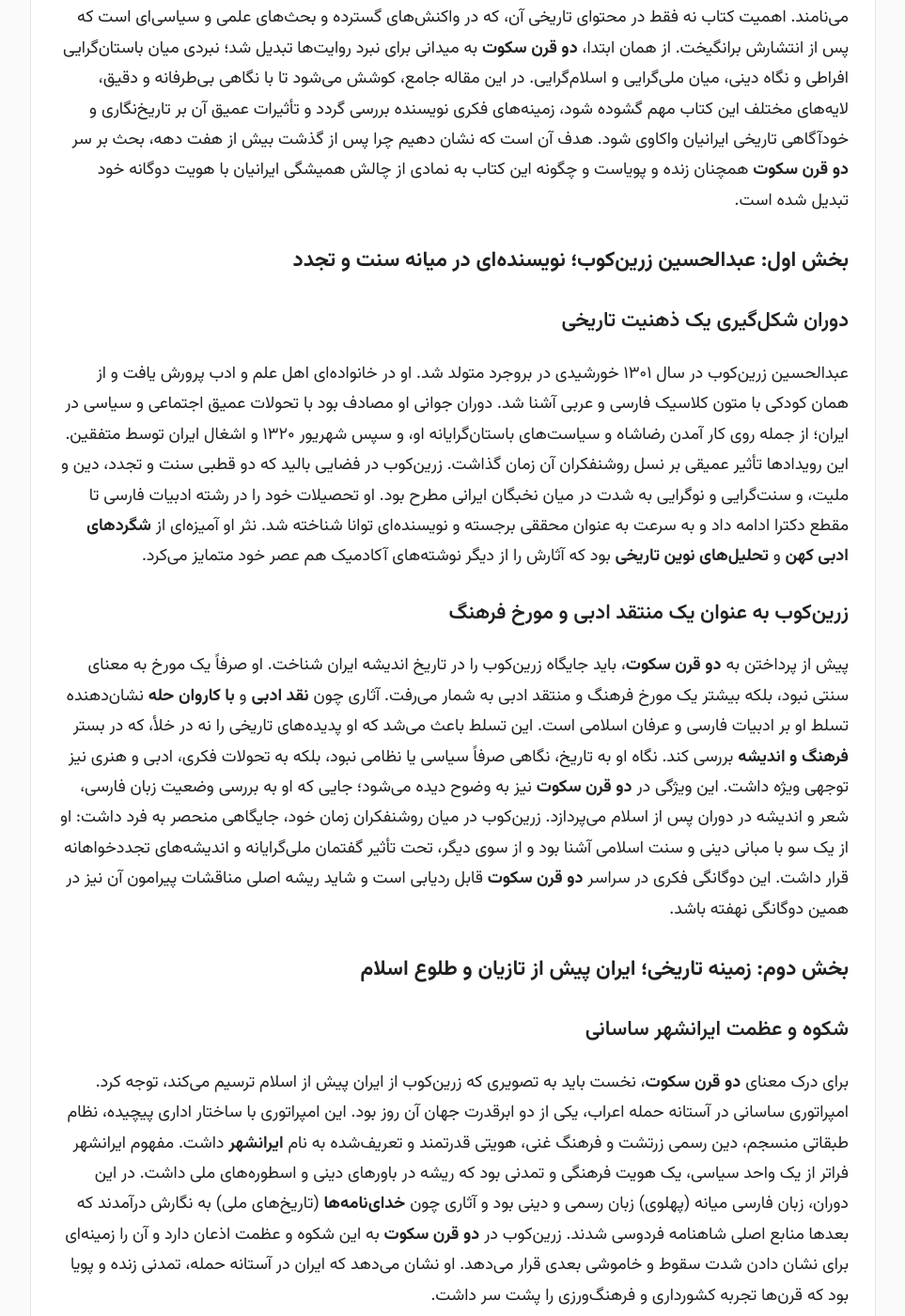
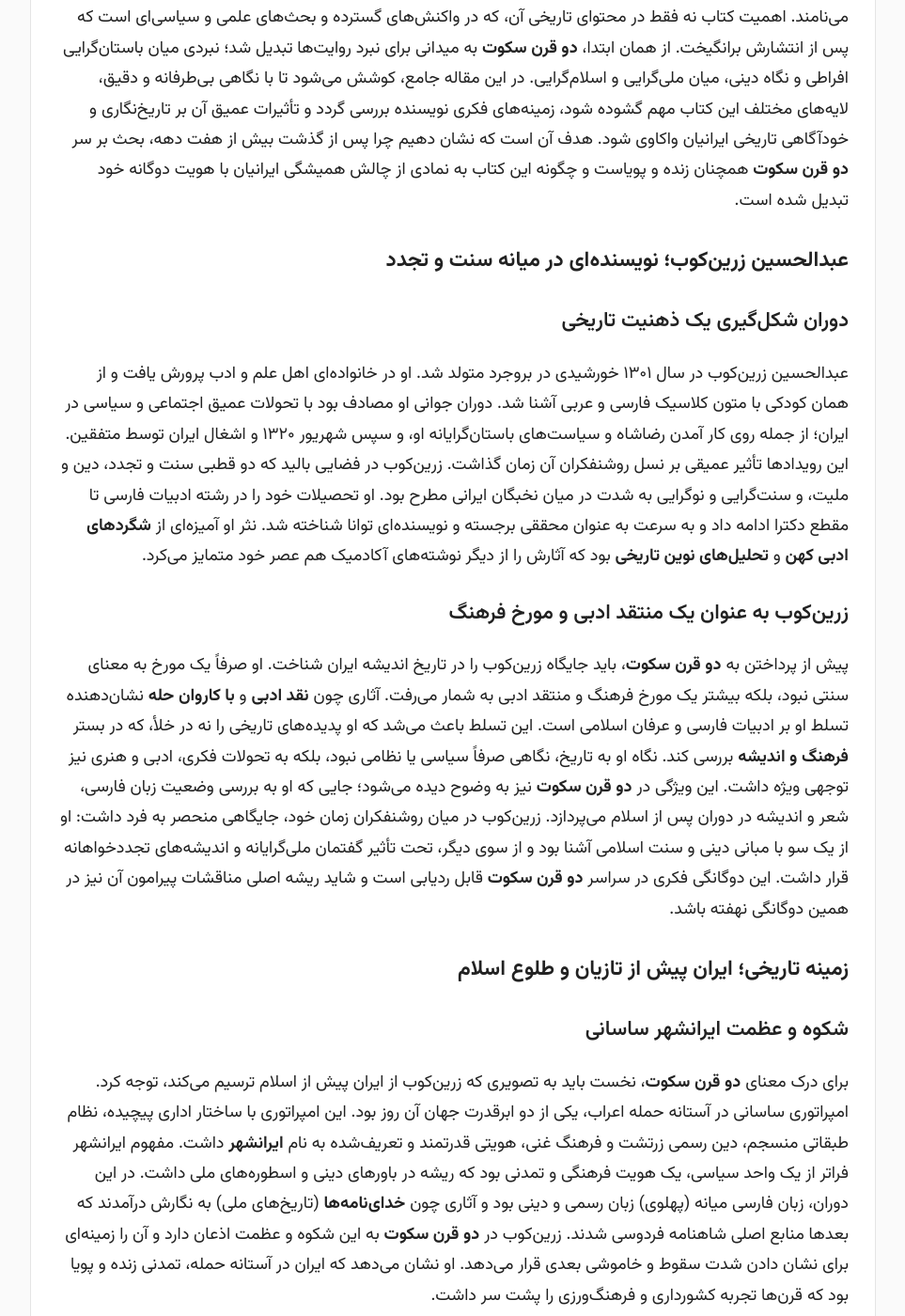
Before and after one commit to darkblog/darkblog.github.io, a Jekyll site: the page built from _posts/2026-2-28-117.md, in a window 1280 px wide and 1400 px high, scrolled down 456 px. Shown: the whole window at 94% size, without its empty margins (158-1121 px from the left). Built offline with Jekyll 4.4.1, drawn with Linux system fonts in a browser that asks for light colours; some of the changed text lies outside the part shown.

Commit message:
Update 2026-2-28-117.md

```diff
--- a/_posts/2026-2-28-117.md
+++ b/_posts/2026-2-28-117.md
@@ -5,7 +5,7 @@
 
 کتاب **دو قرن سکوت** نوشته عبدالحسین زرین‌کوب، بی‌گمان یکی از تاثیرگذارترین و در عین حال جنجالی‌ترین آثار در تاریخ معاصر ایران به شمار می‌رود. این کتاب که برای اولین بار در سال ۱۳۳۰ خورشیدی منتشر شد، روایتی متفاوت از سرنوشت ایران در دو قرن نخست پس از حمله اعراب و فروپاشی امپراتوری ساسانی ارائه می‌دهد. عنوان کتاب خود گویای محتوای آن است: دو قرنی که در آن به زعم نویسنده، صدای فرهنگ و هویت ایرانی به خاموشی گراییده بود. زرین‌کوب در این اثر با نثری شاعرانه و نگاهی نقادانه، به واکاوی دوره‌ای می‌پردازد که بسیاری از مورخان آن را دوران گذار از ایران باستان به ایران اسلامی می‌نامند. اهمیت کتاب نه فقط در محتوای تاریخی آن، که در واکنش‌های گسترده و بحث‌های علمی و سیاسی‌ای است که پس از انتشارش برانگیخت. از همان ابتدا، **دو قرن سکوت** به میدانی برای نبرد روایت‌ها تبدیل شد؛ نبردی میان باستان‌گرایی افراطی و نگاه دینی، میان ملی‌گرایی و اسلام‌گرایی. در این مقاله جامع، کوشش می‌شود تا با نگاهی بی‌طرفانه و دقیق، لایه‌های مختلف این کتاب مهم گشوده شود، زمینه‌های فکری نویسنده بررسی گردد و تأثیرات عمیق آن بر تاریخ‌نگاری و خودآگاهی تاریخی ایرانیان واکاوی شود. هدف آن است که نشان دهیم چرا پس از گذشت بیش از هفت دهه، بحث بر سر **دو قرن سکوت** همچنان زنده و پویاست و چگونه این کتاب به نمادی از چالش همیشگی ایرانیان با هویت دوگانه خود تبدیل شده است.
 
-## بخش اول: عبدالحسین زرین‌کوب؛ نویسنده‌ای در میانه سنت و تجدد
+## عبدالحسین زرین‌کوب؛ نویسنده‌ای در میانه سنت و تجدد
 
 ### دوران شکل‌گیری یک ذهنیت تاریخی
 
@@ -15,7 +15,7 @@
 
 پیش از پرداختن به **دو قرن سکوت**، باید جایگاه زرین‌کوب را در تاریخ اندیشه ایران شناخت. او صرفاً یک مورخ به معنای سنتی نبود، بلکه بیشتر یک مورخ فرهنگ و منتقد ادبی به شمار می‌رفت. آثاری چون **نقد ادبی** و **با کاروان حله** نشان‌دهنده تسلط او بر ادبیات فارسی و عرفان اسلامی است. این تسلط باعث می‌شد که او پدیده‌های تاریخی را نه در خلأ، که در بستر **فرهنگ و اندیشه** بررسی کند. نگاه او به تاریخ، نگاهی صرفاً سیاسی یا نظامی نبود، بلکه به تحولات فکری، ادبی و هنری نیز توجهی ویژه داشت. این ویژگی در **دو قرن سکوت** نیز به وضوح دیده می‌شود؛ جایی که او به بررسی وضعیت زبان فارسی، شعر و اندیشه در دوران پس از اسلام می‌پردازد. زرین‌کوب در میان روشنفکران زمان خود، جایگاهی منحصر به فرد داشت: او از یک سو با مبانی دینی و سنت اسلامی آشنا بود و از سوی دیگر، تحت تأثیر گفتمان ملی‌گرایانه و اندیشه‌های تجددخواهانه قرار داشت. این دوگانگی فکری در سراسر **دو قرن سکوت** قابل ردیابی است و شاید ریشه اصلی مناقشات پیرامون آن نیز در همین دوگانگی نهفته باشد.
 
-## بخش دوم: زمینه تاریخی؛ ایران پیش از تازیان و طلوع اسلام
+## زمینه تاریخی؛ ایران پیش از تازیان و طلوع اسلام
 
 ### شکوه و عظمت ایرانشهر ساسانی
 
@@ -25,7 +25,7 @@
 
 در مقابل، شبه‌جزیره عربستان پیش از اسلام، از نظر ساسانیان منطقه‌ای حاشیه‌ای و فاقد تمدن به حساب می‌آمد. ظهور اسلام در اوایل قرن هفتم میلادی، تحولی شگرف در ساختار سیاسی و اجتماعی عربستان ایجاد کرد و قبایل پراکنده را تحت لوای یک دین جدید و یک دولت تازه‌تأسیس متحد ساخت. اما چرا امپراتوری مقتدر ساسانی نتوانست در برابر این نیروی نوظهور مقاومت کند؟ زرین‌کوب در **دو قرن سکوت** به چند عامل اشاره می‌کند: نخست، **جنگ‌های فرسایشی ایران و روم** که دو دهه پایانی حکومت ساسانی را به خود مشغول کرد و توان نظامی و اقتصادی کشور را تحلیل برد. دوم، **شکاف عمیق طبقاتی** و نارضایتی عمومی از سخت‌گیری‌های موبدان زرتشتی و اشراف. سوم، **سقوط خاندان‌های قدرتمند** و سوء مدیریت درباریان در سال‌های منتهی به حمله. زرین‌کوب با نثری تأثرانگیز، فروپاشی سریع و غافلگیرکننده ساسانیان را به تصویر می‌کشد و این پرسش را مطرح می‌کند که چگونه تمدنی کهنسال در مدت زمانی کوتاه در برابر نیرویی نوخاسته تاب مقاومت نیاورد. این پرسش، زمینه اصلی بحث دو قرن سکوت را فراهم می‌آورد.
 
-## بخش سوم: ساختار و دوره‌بندی کتاب دو قرن سکوت
+## ساختار و دوره‌بندی کتاب دو قرن سکوت
 
 ### نگاهی به فصل‌های کتاب
 
@@ -35,7 +35,7 @@
 
 عنوان **دو قرن سکوت** به بهترین شکل ممکن چارچوب روایت کتاب را مشخص می‌کند. این روایت بر سه محور اصلی استوار است: نخست، **سکوت**؛ به معنای خاموشی زبان فارسی، افول فرهنگ ایرانی و انقطاع سنت‌های ملی. زرین‌کوب در این بخش با استناد به شواهد تاریخی، نشان می‌دهد که در این دوره، زبان عربی زبان رسمی، علمی و دینی شد و آثار پهلوی به تدریج به فراموشی سپرده شدند. دوم، **مقاومت**؛ نویسنده به بررسی جنبش‌های ایرانی می‌پردازد که هر یک به نحوی در برابر سلطه عربی و گاه در پوشش شعوبیه یا مذاهب بدعت‌آمیز، به دنبال احیای هویت ایرانی بودند. سوم، **بازیابی هویت**؛ که به نظر زرین‌کوب از اواخر قرن سوم هجری و با ظهور سلسله‌های مستقل ایرانی مانند طاهریان، صفاریان و سپس سامانیان آغاز می‌شود. در این دوره، زبان فارسی دری مجال بروز می‌یابد و فرهنگ ایرانی در قالبی جدید و در آمیختگی با اسلام، حیاتی دوباره پیدا می‌کند. این سه گانه، ساختار روایی منسجمی به کتاب می‌بخشد و آن را از یک گزارش خشک تاریخی به یک **حماسه ملی تراژیک** تبدیل می‌کند.
 
-## بخش چهارم: تحلیل محتوایی؛ عمق فاجعه از نگاه زرین‌کوب
+## تحلیل محتوایی؛ عمق فاجعه از نگاه زرین‌کوب
 
 ### فروپاشی ساختار سیاسی و اجتماعی
 
@@ -53,7 +53,7 @@
 
 در لایه‌ای عمیق‌تر، **دو قرن سکوت** به زوال مفهوم **ایرانشهری** به عنوان یک ایده سیاسی و فرهنگی می‌پردازد. ایرانشهر تنها یک قلمرو جغرافیایی نبود، بلکه یک **جهان‌بینی** بود که بر پایه شاهی آرمانی، دین زرتشت و پیوند ناگسستنی دین و دولت استوار بود. با سقوط ساسانیان، این جهان‌بینی نیز فروپاشید. اندیشه ایرانشهری که برای قرن‌ها هویت ایرانی را تعریف می‌کرد، جای خود را به **هویت اسلامی و خلافت** داد. زرین‌کوب به تلاش‌های شعوبیه برای دفاع از فرهنگ و برتری ایرانیان اشاره می‌کند، اما این تلاش‌ها را در برابر قدرت نرم و سخت خلافت، ناکافی می‌داند. او معتقد است که هویت ایرانی برای بقا، ناگزیر به تطبیق خود با واقعیت‌های جدید شد و این تطبیق، فرایندی طولانی و پرفراز و نشیب بود. کتاب او روایتگر دوره‌ای است که هویت ایرانی در وضعیت **تعلیق و بحران** به سر می‌برد؛ نه کاملاً از میان رفته بود و نه توان احیای صورت پیشین خود را داشت.
 
-## بخش پنجم: نقدها و مناقشات؛ از حمله تا بازنگری نویسنده
+## نقدها و مناقشات؛ از حمله تا بازنگری نویسنده
 
 ### واکنش‌های اولیه: ستایش و انکار
 
@@ -67,7 +67,7 @@
 
 مهمترین رویداد در تاریخ انتشار **دو قرن سکوت**، تجدیدنظر اساسی زرین‌کوب در ویراست دوم کتاب (که در سال ۱۳۳۶ منتشر شد) بود. این اقدام نشان از تأثیرپذیری نویسنده از نقدها و نیز تحول فکری خود او داشت. زرین‌کوب در ویراست دوم، **نکوهش‌های صریح و تند خود علیه اعراب را تعدیل کرد** و تلاش نمود تا تصویری متوازن‌تر از تعامل ایران و اسلام ارائه دهد. او در مقدمه جدید، ضمن دفاع از کلیت کار خود، پذیرفت که در ویراست نخست تحت تأثیر فضای احساسی و ملی‌گرایانه دوران خود بوده است. او تأکید کرد که هیچگاه قصد توهین به اسلام و مقدسات مسلمانان را نداشته و هدفش تنها بازگو کردن رنج‌های تاریخی ملت ایران در دوره‌ای خاص بوده است. با این حال، این تجدیدنظر نیز نتوانست منتقدان را کاملاً قانع کند. برخی آن را اقدامی تاکتیکی برای کاهش فشارها دانستند و برخی دیگر معتقد بودند که این تجدیدنظر، اصالت اثر را خدشه‌دار کرده است. با این وجود، **ویراست دوم** نشان داد که زرین‌کوب مورخی منصف و متواضع است که به نقدهای وارد شده گوش می‌دهد و برای رسیدن به حقیقت تاریخی، از بازبینی آثار خود ابایی ندارد.
 
-## بخش ششم: تأثیرات فکری و فرهنگی دو قرن سکوت
+## تأثیرات فکری و فرهنگی دو قرن سکوت
 
 ### موج‌آفرینی در میان روشنفکران و ملی‌گرایان
 
@@ -81,7 +81,7 @@
 
 **دو قرن سکوت** از بدو انتشار تا به امروز، در مرکز منازعات هویتی ایران مدرن قرار داشته است. این کتاب به نمادی برای دوگانه **ایران‌گرایی در برابر اسلام‌گرایی** تبدیل شد. هرگاه بحث از هویت ملی در ایران داغ می‌شود، نام این کتاب نیز بر سر زبان‌ها می‌افتد. مخالفان جمهوری اسلامی در دهه‌های اخیر، بارها به این کتاب استناد کرده‌اند تا نشان دهند که اسلام تاریخی جز سلطه و عقب‌ماندگی برای ایران به ارمغان نیاورده است. در مقابل، مدافعان گفتمان انقلاب اسلامی، همچنان به نقد کتاب پرداخته و آن را نمونه‌ای از تاریخ‌نگاری شرق‌شناسانه و ضداسلامی می‌دانند که تحت تأثیر ناسیونالیسم افراطی پهلوی نوشته شده است. این منازعه نشان می‌دهد که **دو قرن سکوت** هنوز هم یک اثر زنده و مسئله‌ساز است و بحث بر سر آن، بازتابنده تضادهای حل‌نشده در هویت ایرانی است: تضاد میان عظمت پیش از اسلام و دیانت پس از اسلام، میان زبان فارسی و زبان عربی، و میان ملیت و امت.
 
-## بخش هفتم: نگاه امروز به دو قرن سکوت در پرتو پژوهش‌های جدید
+## نگاه امروز به دو قرن سکوت در پرتو پژوهش‌های جدید
 
 ### دستاوردهای باستان‌شناسی و تاریخ‌نگاری نوین
 
```
